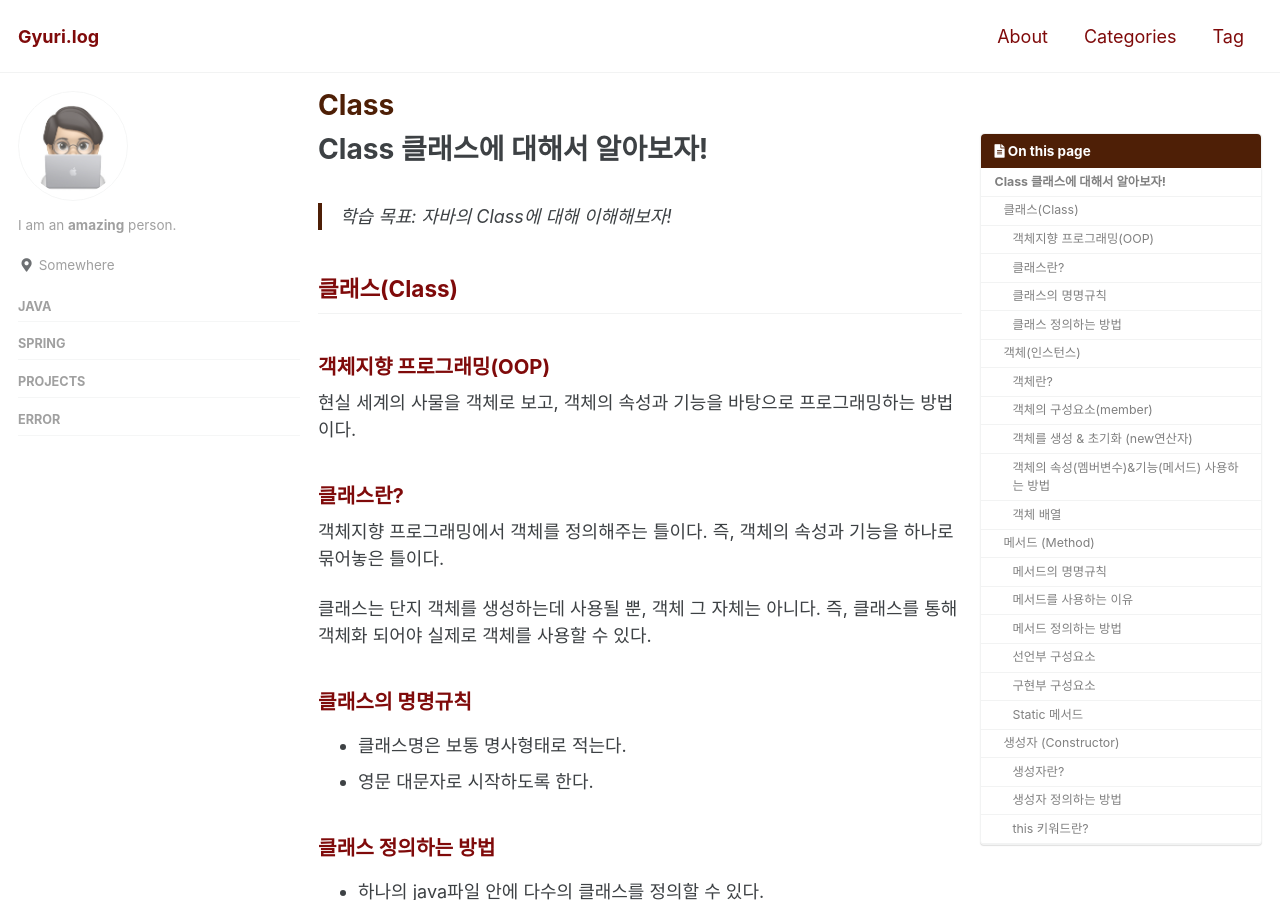
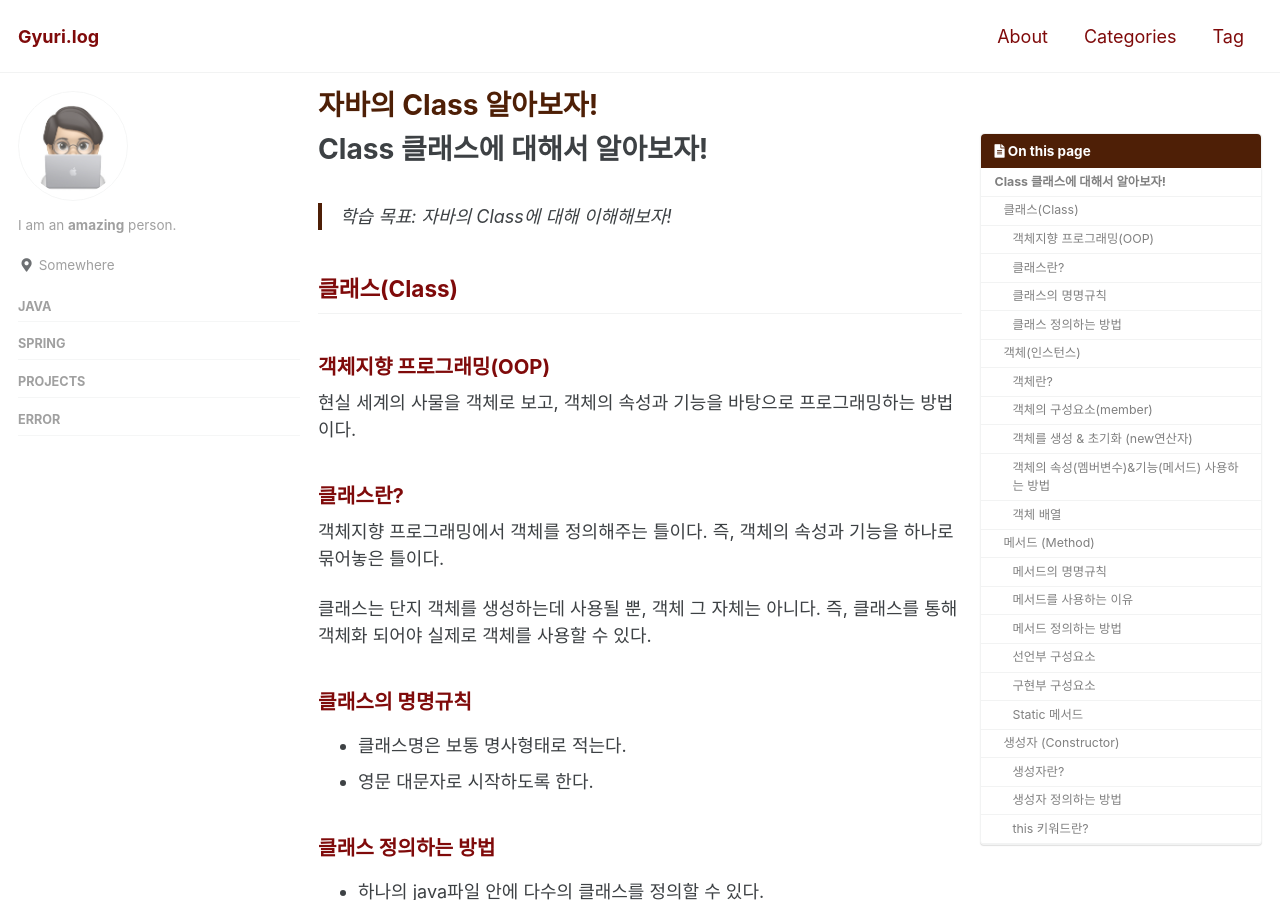
Before and after one commit to gyuripk/blog, a Jekyll site: the page built from _posts/2021-04-03-Class.md, in a window 1280 px wide and 900 px high. Built offline with Jekyll 4.4.1, drawn with Linux system fonts in a browser that asks for light colours; cached includes are drawn as plain includes.

Commit message:
Update 2021-04-03-Class.md

```diff
--- a/_posts/2021-04-03-Class.md
+++ b/_posts/2021-04-03-Class.md
@@ -1,3 +1,9 @@
+---
+layout: single
+title: "자바의 Class 알아보자!"
+category: Java
+---
+
 # Class 클래스에 대해서 알아보자!
 
 > 학습 목표: 자바의 Class에 대해 이해해보자!
```
